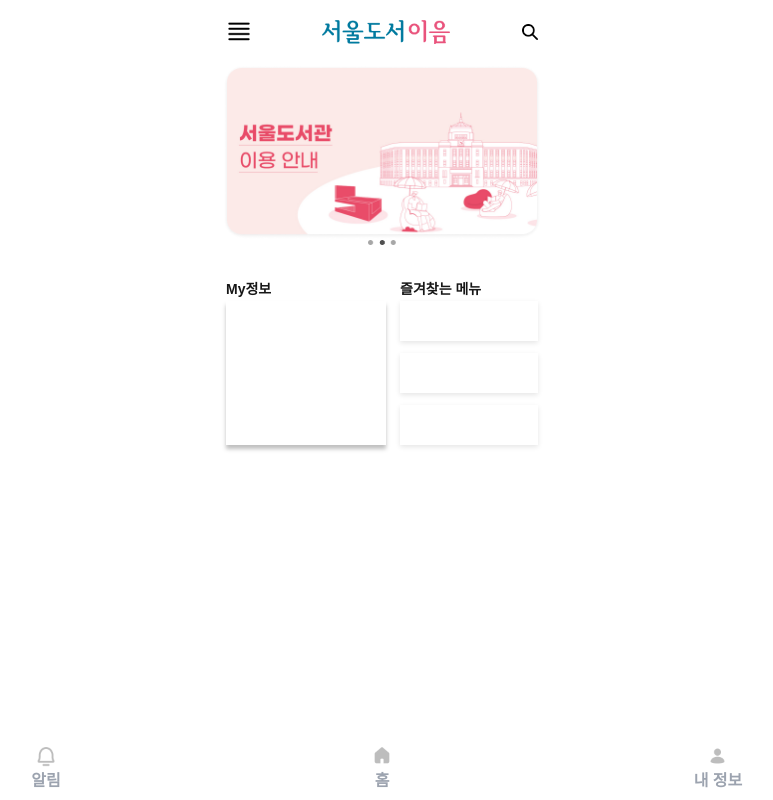
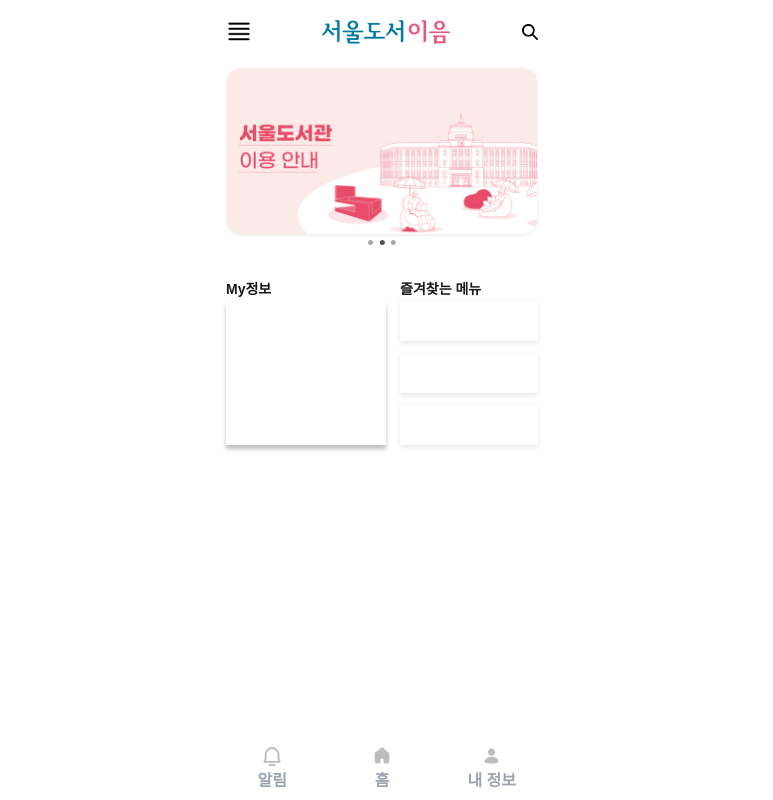
Before and after one commit to beming-dev/uos-hackathon-static, a Next.js app: page / in a window 1280 px wide. Shown: the whole page, without its empty margins (258-1031 px from the left). Built offline with nearby package versions, Linux system fonts and the light colour scheme; a web font is replaced by a local one.

Commit message:
Fix nav size

```diff
--- a/src/app/layout.tsx
+++ b/src/app/layout.tsx
@@ -43,8 +43,8 @@ export default function RootLayout({
       <body className={`${seoulNamsan.variable} antialiased w-full h-full`}>
         <main className="relative container mx-auto max-w-xs h-full m-0">
           {children}
+          <Navigation />
         </main>
-        <Navigation />
       </body>
     </html>
   );
--- a/src/components/Navigation.tsx
+++ b/src/components/Navigation.tsx
@@ -18,7 +18,7 @@ const Navigation = () => {
   ];
 
   return (
-    <nav className="fixed w-full h-16 bg-white bottom-0 left-0 z-10">
+    <nav className="absolute w-full h-16 bg-white bottom-0 left-0 z-10">
       <div className="w-full h-full flex justify-evenly items-center">
         {iconArr.map((icon) => navIcon(icon.img, icon.txt))}
       </div>
```
